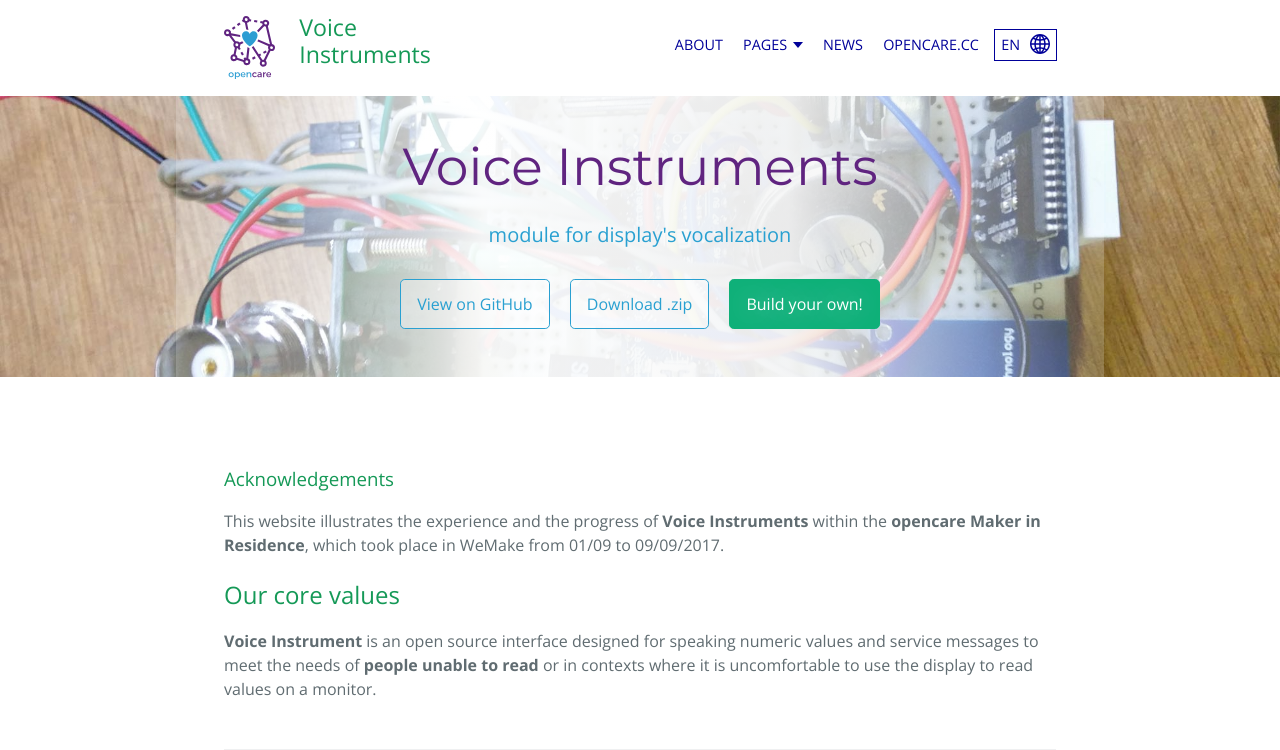
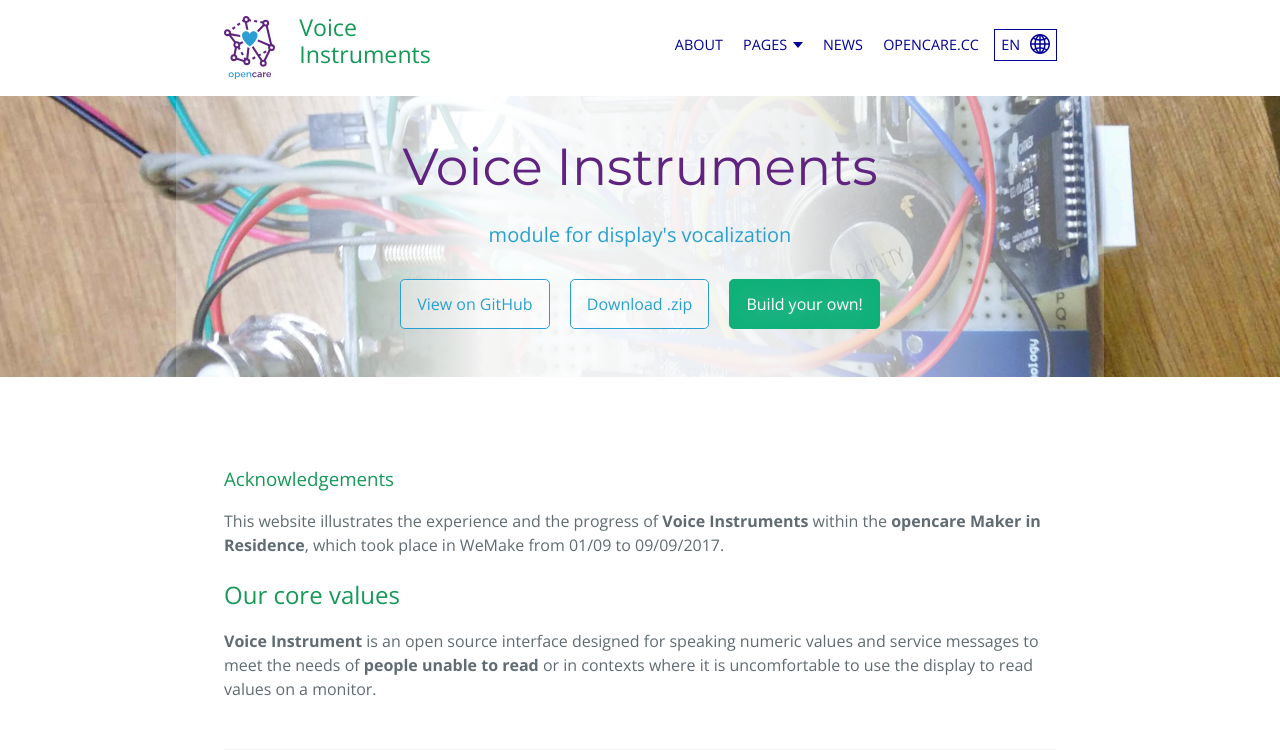
Before and after one commit to opencarecc/voiceinstruments, a Jekyll site: the page built from index.html, in a window 1280 px wide and 1400 px high. Shown: the top 750 px of the window. Built offline with Jekyll 4.4.1, drawn with Linux system fonts in a browser that asks for light colours; comment, search, counter and statistics services are not loaded; grey boxes are pictures that could not be loaded.

Commit message:
Update home EN

```diff
--- a/_data/en/lang.yml
+++ b/_data/en/lang.yml
@@ -61,7 +61,7 @@ slick:
   description: "Some moments from Voice Instruments' <b>opencare Maker in Residence</b>"
 
 # dictionary keys for image_index.html include file
-image_index: "<img src='https://opencarecc.github.io/breathinggames/assets/BG-home-image.jpg'>"
+image_index: "<img src='https://github.com/opencarecc/voiceinstruments/blob/gh-pages/assets/VI-about-img-02.jpg'>"
 
 # dictionary keys for release_notes.html include file
 release_notes:
--- a/index.html
+++ b/index.html
@@ -9,9 +9,9 @@ lang: en
   {% include description.html %}
 </div>
 
-<div class="row">
+<!-- <div class="row">
   {% include video.html %}
-</div>
+</div> -->
 
 <div class="row">
   {% include slick_slider.html %}
--- a/stylesheets/stylesheet.css
+++ b/stylesheets/stylesheet.css
@@ -606,7 +606,7 @@ header {
 .page-header {
   color: #fff;
   text-align: center;
-  background: url(../assets/VI-home-img.jpg) no-repeat fixed center, linear-gradient(120deg, #2da9de, #602480);
+  background: url(../assets/VI-about-img-02.jpg) no-repeat fixed center, linear-gradient(120deg, #2da9de, #602480);
   background-size: cover;
   -webkit-background-size: cover;
   -moz-background-size: cover;
```
